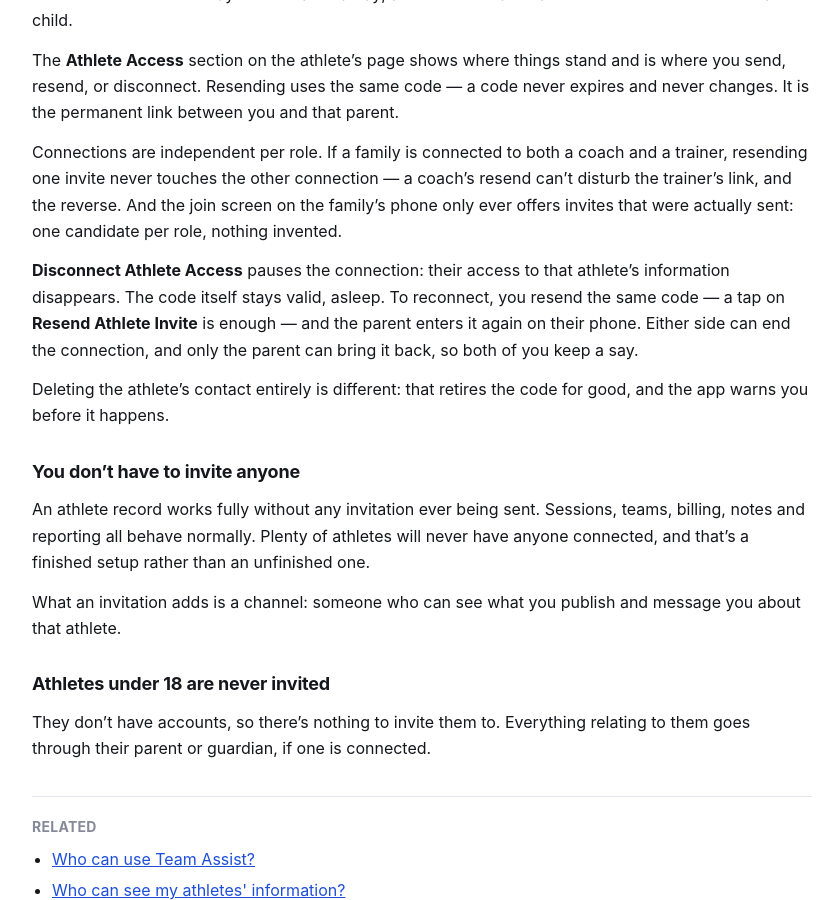
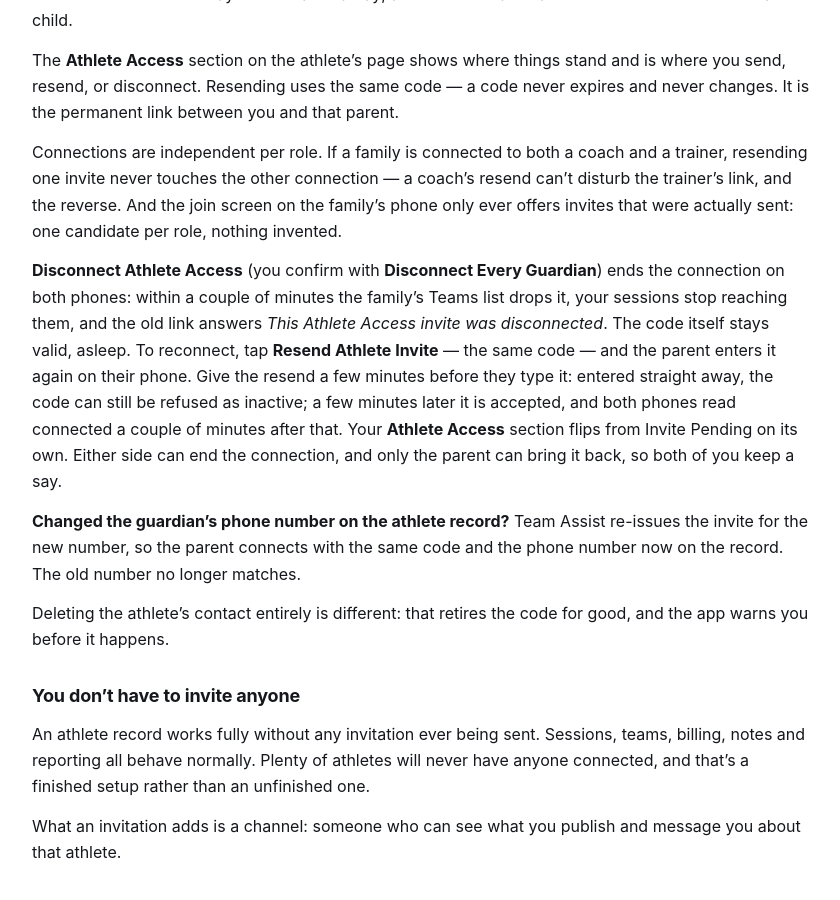
Before and after one commit to mytombrown/team-assist-help, a Jekyll site: the page built from _articles/invitations.md, in a window 1280 px wide and 900 px high, scrolled down 1956 px. Shown: the whole window, without its empty margins (218-1058 px from the left). Built offline with Jekyll 4.4.1, drawn with Linux system fonts in a browser that asks for light colours.

Commit message:
Build 225: Disconnect really disconnects, Resend + the same code reconnects, a changed guardian phone re-issues the invite, one row per connection
Co-Authored-By: Claude Fable 5.1 <noreply@anthropic.com>

```diff
--- a/_articles/invitations.md
+++ b/_articles/invitations.md
@@ -95,11 +95,20 @@ can't disturb the trainer's link, and the reverse. And the join screen on the
 family's phone only ever offers invites that were actually sent: one candidate per
 role, nothing invented.
 
-**Disconnect Athlete Access** pauses the connection: their access to that athlete's
-information disappears. The code itself stays valid, asleep. To reconnect, you resend
-the same code — a tap on **Resend Athlete Invite** is enough — and the parent enters
-it again on their phone. Either side can end the connection, and only the parent can
-bring it back, so both of you keep a say.
+**Disconnect Athlete Access** (you confirm with **Disconnect Every Guardian**) ends
+the connection on both phones: within a couple of minutes the family's Teams list drops
+it, your sessions stop reaching them, and the old link answers *This Athlete Access
+invite was disconnected*. The code itself stays valid, asleep. To reconnect, tap
+**Resend Athlete Invite** — the same code — and the parent enters it again on their
+phone. Give the resend a few minutes before they type it: entered straight away, the
+code can still be refused as inactive; a few minutes later it is accepted, and both
+phones read connected a couple of minutes after that. Your **Athlete Access** section
+flips from Invite Pending on its own. Either side can end the connection, and only the
+parent can bring it back, so both of you keep a say.
+
+**Changed the guardian's phone number on the athlete record?** Team Assist re-issues
+the invite for the new number, so the parent connects with the same code and the phone
+number now on the record. The old number no longer matches.
 
 Deleting the athlete's contact entirely is different: that retires the code for good,
 and the app warns you before it happens.
```
Also changed, not shown: _articles/family-connect.md (+10 -2 lines).
